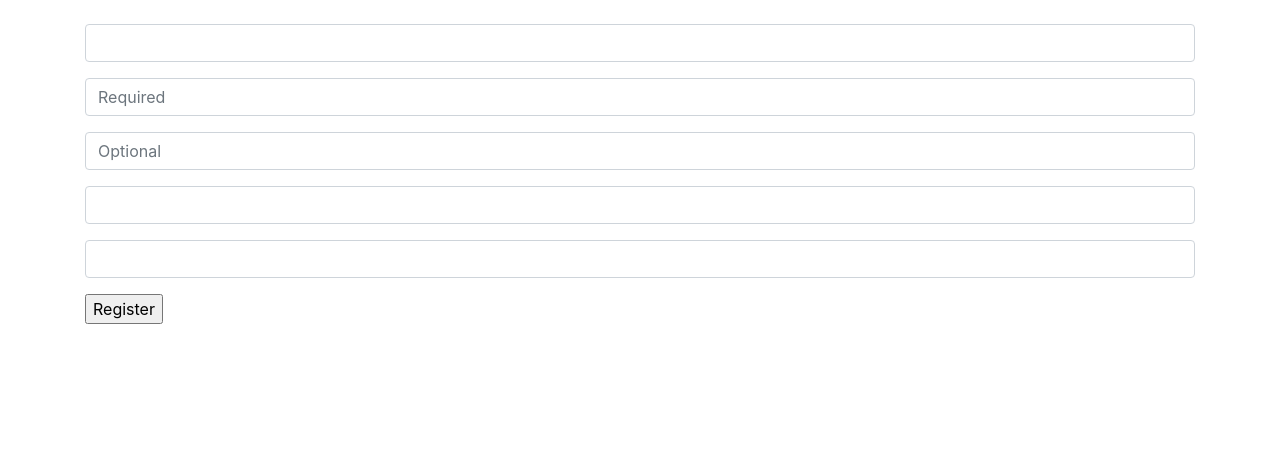
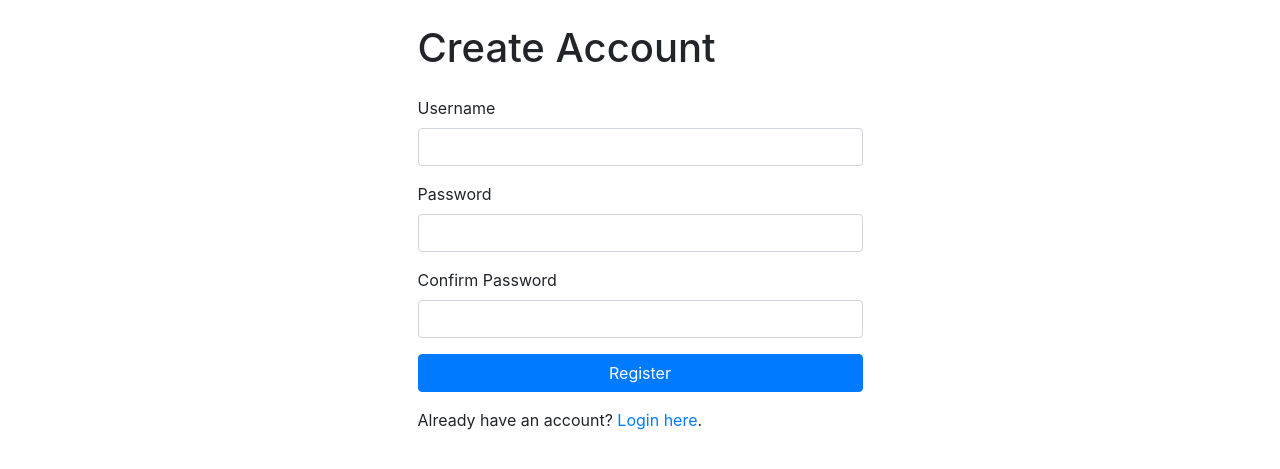
Before and after one commit to chrispsk/dw, a Django app: template templates/registration.html in a window 1280 px wide. Shown: the part 56-525 px from the top of the page. Run offline with Django 3.2, Linux system fonts and the light colour scheme; the template is opened without the code that fills it: values that come from a table or form of the project are taken from there, others are empty; some libraries are stand-ins or nearby versions.

Commit message:
Refactor registration form layout and styling

```diff
--- a/templates/registration.html
+++ b/templates/registration.html
@@ -2,26 +2,40 @@
 
 {% block content %}
 <div class="container">
-<form method="POST" class="form-group">
-    {% csrf_token %}
-    {# user_form.as_p #}
+    <div class="row justify-content-center">
+        <div class="col-md-5">
+            <h1 class="mb-4">Create Account</h1>
 
-    <span style="color:red;">{{ user_form.username.errors }}</span>
-    <p>{{ user_form.username }}</p>
+            {% include "alerts.html" %}
 
-    <span style="color:red;">{{ user_form.email.errors }}</span>
-    <p>{{ user_form.email }}</p>
+            <form method="post">
+                {% csrf_token %}
 
-    <span style="color:red;">{{ user_form.city.errors }}</span>
-    <p>{{ user_form.city }}</p>
+                <div class="form-group">
+                    <label for="{{ form.username.id_for_label }}">Username</label>
+                    {{ form.username }}
+                </div>
 
-    <span style="color:red;">{{ user_form.password1.errors }}</span>
-    <p>{{ user_form.password1 }}</p>
+                <div class="form-group">
+                    <label for="{{ form.password1.id_for_label }}">Password</label>
+                    {{ form.password1 }}
+                </div>
 
-    <span style="color:red;">{{ user_form.password2.errors }}</span>
-    <p>{{ user_form.password2 }}</p>
+                <div class="form-group">
+                    <label for="{{ form.password2.id_for_label }}">Confirm Password</label>
+                    {{ form.password2 }}
+                </div>
 
-    <input type="submit" value="Register">
-  </form>
+                <button type="submit" class="btn btn-primary btn-block">
+                    Register
+                </button>
+            </form>
+
+            <p class="mt-3">
+                Already have an account?
+                <a href="{% url 'accounts:login' %}">Login here</a>.
+            </p>
+        </div>
+    </div>
 </div>
-  {% endblock %}
+{% endblock %}
```
